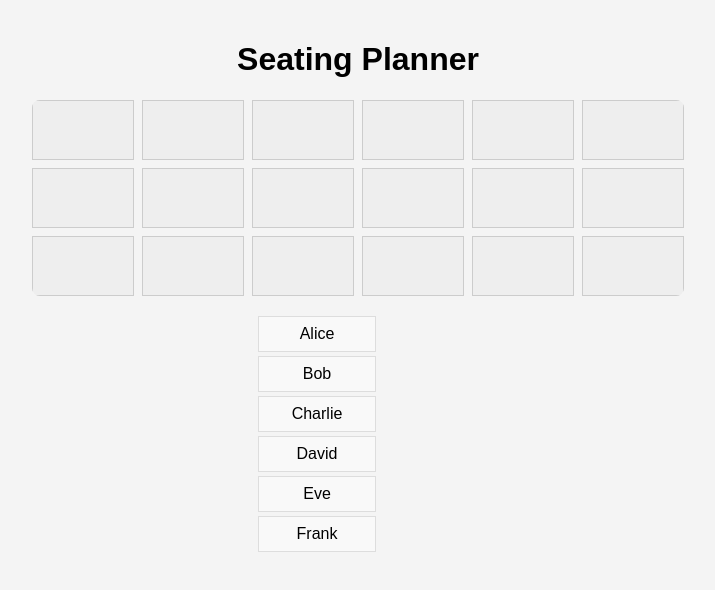
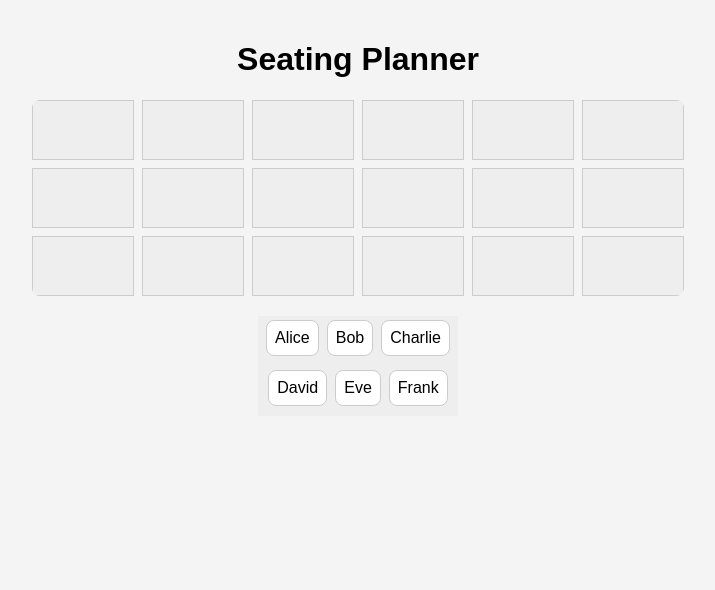
Before and after one commit to blueyorange/seating-planner, a SvelteKit app: page / in a window 1280 px wide. Shown: the top 590 px of the page, without its empty margins (282-997 px from the left). Built offline with nearby package versions, Linux system fonts and the light colour scheme.

Commit message:
holding area for unseated students

```diff
--- a/src/routes/+page.svelte
+++ b/src/routes/+page.svelte
@@ -9,6 +9,16 @@
 
   function handleDrop(event, index) {
     event.preventDefault();
+    if (index < 0) {
+      // If index is -1, drop into unseated list
+      const nameToDrop = event.dataTransfer.getData("text/plain");
+      if (!plan.unseated.includes(nameToDrop)) {
+        plan.unseated.push(nameToDrop);
+      }
+      // remove the student from seats if they were dropped into unseated
+      plan.seats = plan.seats.map((s) => (s === nameToDrop ? null : s));
+      return;
+    }
     if (plan.seats[index]) {
       // If the seat is already occupied, move the student to the unseated list
       const occupiedStudent = plan.seats[index];
@@ -43,7 +53,7 @@
         <div
           draggable="true"
           ondragstart={(e) => handleDragStart(e, seat)}
-          class="grid-item"
+          class="grid-item {seat ? 'occupied' : ''}"
           ondrop={(e) => handleDrop(e, i)}
           ondragover={(e) => e.preventDefault()}
           style="background-color: {seat ? '#d4f7d4' : '#eee'}"
@@ -56,9 +66,17 @@
       {/each}
     </div>
   </div>
-  <ul class="students">
+  <ul
+    class="unseated"
+    ondrop={(e) => handleDrop(e, -1)}
+    ondragover={(e) => e.preventDefault()}
+  >
     {#each plan.unseated as student}
-      <li draggable="true" ondragstart={(e) => handleDragStart(e, student)}>
+      <li
+        class="unseated-item"
+        draggable="true"
+        ondragstart={(e) => handleDragStart(e, student)}
+      >
         {student}
       </li>
     {/each}
@@ -101,24 +119,28 @@
     user-select: none;
   }
 
-  .students {
+  .unseated {
+    display: flex;
+    flex-direction: row;
+    flex-wrap: wrap;
+    justify-content: center;
+    min-width: 200px;
+    min-height: 100px;
+    background-color: #eee;
     list-style-type: none;
     padding: 0;
     margin: 0 auto;
     max-width: 200px;
   }
 
-  .students li {
+  .unseated-item {
+    border-radius: 8px;
+    height: fit-content;
     padding: 8px;
-    width: 100px;
-    text-align: center;
-    background-color: #f9f9f9;
-    border: 1px solid #ddd;
-    margin-bottom: 4px;
+    margin: 4px;
+    background-color: #fff;
+    border: 1px solid #ccc;
     cursor: grab;
-  }
-
-  .students li:hover {
-    background-color: #f0f0f0;
+    user-select: none;
   }
 </style>
```
